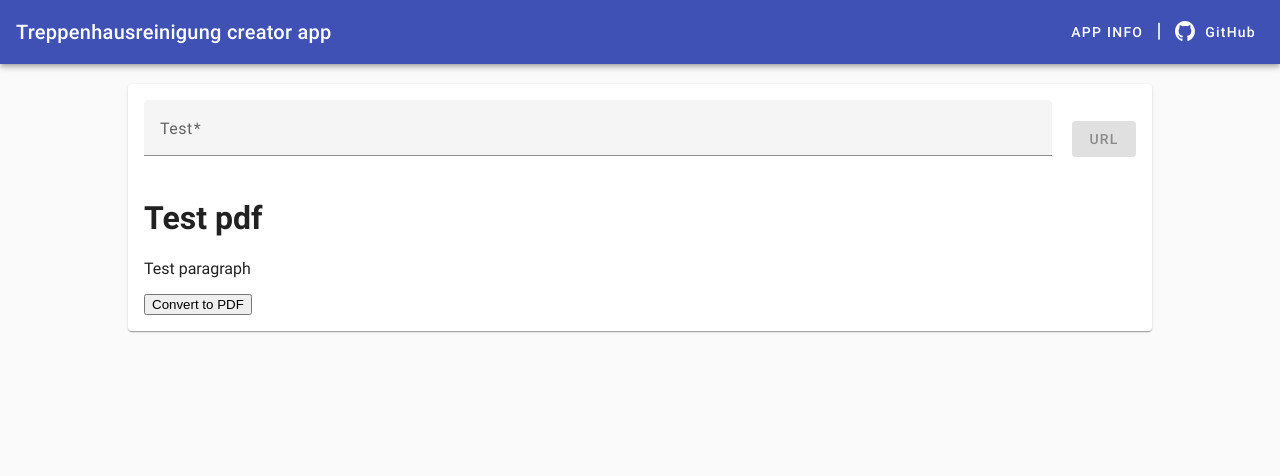
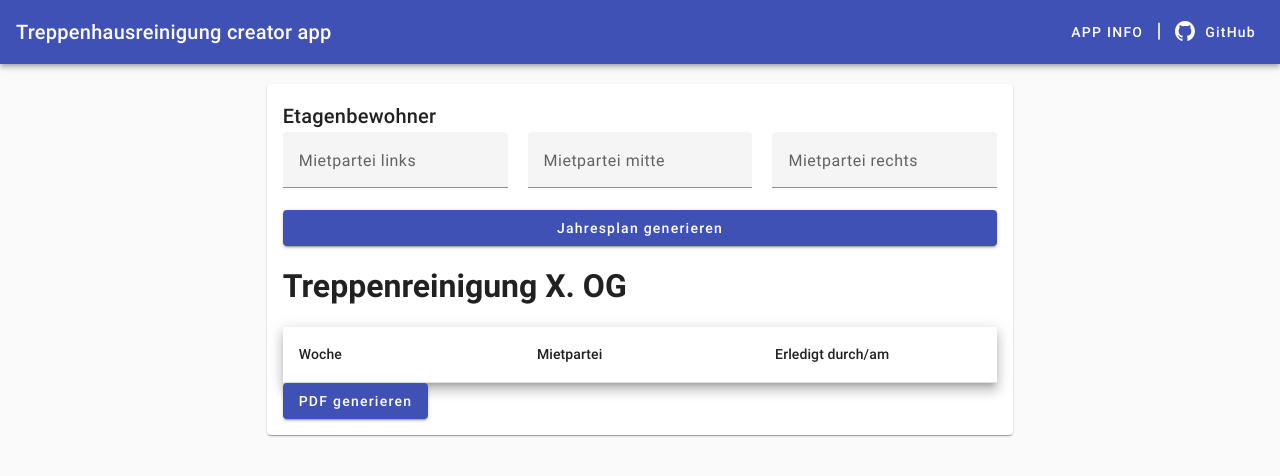
Before and after one commit to inpercima/treppenhausreinigung-creator, an Angular app: page / in a window 1280 px wide. Shown: the top 476 px of the page. Built offline with nearby package versions, Linux system fonts and the light colour scheme.

Commit message:
feat(): update form
* add form with tenants
* remove html2canvas
* generate table with simple data
* generate pdf

```diff
--- a/package.json
+++ b/package.json
@@ -16,7 +16,7 @@
     "@angular/material": "18.2.5",
     "@angular/platform-browser": "18.2.5",
     "@angular/platform-browser-dynamic": "18.2.5",
-    "html2canvas": "1.4.1",
+    "date-fns": "4.1.0",
     "jspdf": "2.5.2",
     "material-icons": "1.13.12",
     "rxjs": "7.8.1",
--- a/src/app/features/dashboard/dashboard.component.html
+++ b/src/app/features/dashboard/dashboard.component.html
@@ -1,19 +1,55 @@
-<mat-card class="w-4/5 mx-auto">
+<mat-card class="w-7/12 mx-auto">
+  <mat-card-header>
+    <mat-card-title>Etagenbewohner</mat-card-title>
+  </mat-card-header>
   <mat-card-content>
-     <form [formGroup]="form" novalidate>
-     <div class="flex gap-5 items-center">
-        <mat-form-field class="basis-11/12">
-          <mat-label>Test</mat-label>
-          <input matInput formControlName="filter" />
+    <form [formGroup]="form" novalidate (ngSubmit)="onSubmit()">
+      <div class="flex gap-5 items-center">
+        <mat-form-field class="basis-4/12">
+          <mat-label>Mietpartei links</mat-label>
+          <input matInput formControlName="tenantLeft" />
         </mat-form-field>
-        <button class="flex-1" mat-raised-button color="primary" [disabled]="!this.form.valid">URL</button>
+        <mat-form-field class="basis-4/12">
+          <mat-label>Mietpartei mitte</mat-label>
+          <input matInput formControlName="tenantMiddle" />
+        </mat-form-field>
+        <mat-form-field class="basis-4/12">
+          <mat-label>Mietpartei rechts</mat-label>
+          <input matInput formControlName="tenantRight" />
+        </mat-form-field>
+      </div>
+      <div class="flex">
+        <button class="flex-1" mat-raised-button color="primary" [disabled]="!this.form.valid">Jahresplan generieren</button>
       </div>
     </form>
     <div id="canvas">
-      <h1>Test pdf</h1>
-      <p>Test paragraph</p>
+      <h1>Treppenreinigung X. OG</h1>
+      <table mat-table [dataSource]="dataSource" class="mat-elevation-z8">
+        <!--- Note that these columns can be defined in any order.
+              The actual rendered columns are set as a property on the row definition" -->
+
+        <!-- Week Column -->
+        <ng-container matColumnDef="week">
+          <th mat-header-cell *matHeaderCellDef class="w-1/3">Woche</th>
+          <td mat-cell *matCellDef="let element">{{ element.week }}</td>
+        </ng-container>
+
+        <!-- Tenant Column -->
+        <ng-container matColumnDef="tenant">
+          <th mat-header-cell *matHeaderCellDef class="w-1/3">Mietpartei</th>
+          <td mat-cell *matCellDef="let element">{{ element.tenant }}</td>
+        </ng-container>
+
+        <!-- Completed Column -->
+        <ng-container matColumnDef="completed">
+          <th mat-header-cell *matHeaderCellDef class="w-1/3">Erledigt durch/am</th>
+          <td mat-cell *matCellDef="let element">{{ element.completed }}</td>
+        </ng-container>
+
+        <tr mat-header-row *matHeaderRowDef="displayedColumns"></tr>
+        <tr mat-row *matRowDef="let row; columns: displayedColumns"></tr>
+      </table>
     </div>
-
-    <button (click)="generatePDF()">Convert to PDF</button>
+    <button mat-raised-button color="primary" (click)="generatePDF()">PDF generieren</button>
   </mat-card-content>
 </mat-card>
--- a/src/app/features/dashboard/dashboard.component.ts
+++ b/src/app/features/dashboard/dashboard.component.ts
@@ -1,58 +1,82 @@
-import html2canvas from 'html2canvas';
-import jsPDF from 'jspdf';
-
 import { Component, OnInit } from '@angular/core';
-import { FormBuilder, FormGroup, ReactiveFormsModule, Validators } from '@angular/forms';
-import { MatPaginatorModule } from '@angular/material/paginator';
-import { MatSnackBarModule } from '@angular/material/snack-bar';
-import { MatTableModule } from '@angular/material/table';
-
+import { FormBuilder, FormGroup, ReactiveFormsModule } from '@angular/forms';
 import { MatButtonModule } from '@angular/material/button';
 import { MatCardModule } from '@angular/material/card';
 import { MatFormFieldModule } from '@angular/material/form-field';
 import { MatInputModule } from '@angular/material/input';
+import { MatTableDataSource, MatTableModule } from '@angular/material/table';
+import { addDays, format } from 'date-fns';
+import jsPDF from 'jspdf';
+
+export interface Row {
+  week: string;
+  tenant: string;
+  completed: string;
+}
 
 @Component({
   selector: 'tc-dashboard',
   standalone: true,
   templateUrl: './dashboard.component.html',
-  imports: [
-    MatButtonModule,
-    MatCardModule,
-    MatFormFieldModule,
-    MatInputModule,
-    MatPaginatorModule,
-    MatSnackBarModule,
-    MatTableModule,
-    ReactiveFormsModule,
-  ],
+  imports: [MatButtonModule, MatCardModule, MatFormFieldModule, MatInputModule, MatTableModule, ReactiveFormsModule],
 })
 export class DashboardComponent implements OnInit {
   form!: FormGroup;
+
+  readonly displayedColumns: string[] = ['week', 'tenant', 'completed'];
+  dataSource = new MatTableDataSource<Row>();
 
   constructor(private formBuilder: FormBuilder) {}
 
   ngOnInit(): void {
     this.form = this.formBuilder.group({
-      filter: ['', Validators.required],
+      tenantLeft: [''],
+      tenantMiddle: [''],
+      tenantRight: [''],
     });
+  }
+
+  onSubmit(): void {
+    const startDate = new Date(2025, 0, 6);
+    const endDate = new Date(2025, 11, 31);
+    let emptyRow = false;
+    let weekStartDate = startDate;
+    let weekEndDate = addDays(startDate, 6);
+    const rows: Row[] = [];
+    while (endDate > weekEndDate) {
+      const test = {
+        week: format(weekStartDate, 'dd.MM.yyyy') + ' - ' + format(weekEndDate, 'dd.MM.yyyy'),
+        tenant: emptyRow ? '' : 'Mieter',
+        completed: '',
+      } as Row;
+      rows.push(test);
+      emptyRow = !emptyRow;
+      weekStartDate = addDays(weekEndDate, 1);
+      weekEndDate = addDays(weekStartDate, 6);
+    }
+    this.dataSource = new MatTableDataSource(rows);
   }
 
   generatePDF() {
     const element = document.getElementById('canvas');
     if (!element) {
-      console.error('Element not found');
+      console.error('Element not found!');
       return;
     }
 
-    html2canvas(element).then((canvas) => {
-      const imgData = canvas.toDataURL('image/png');
-      const pdf = new jsPDF('p', 'mm', 'a4'); // Portrait, millimeters, A4 size
-      const imgWidth = 208;
-      const imgHeight = (canvas.height * imgWidth) / canvas.width;
+    const doc = new jsPDF('p', 'mm', 'a4'); // Portrait, millimeters, A4 size
 
-      pdf.addImage(imgData, 'PNG', 15, 15, imgWidth, imgHeight);
-      pdf.save('converted-document.pdf');
+    doc.html(element, {
+      callback: function (doc) {
+        // Save the PDF
+        doc.save('document-html.pdf');
+      },
+      margin: [10, 10, 10, 10],
+      autoPaging: 'text',
+      x: 0,
+      y: 0,
+      width: 190,
+      windowWidth: 675,
     });
   }
 }
```
Also changed, not shown: 1 other file (tests, documents, lock files or other folders).
